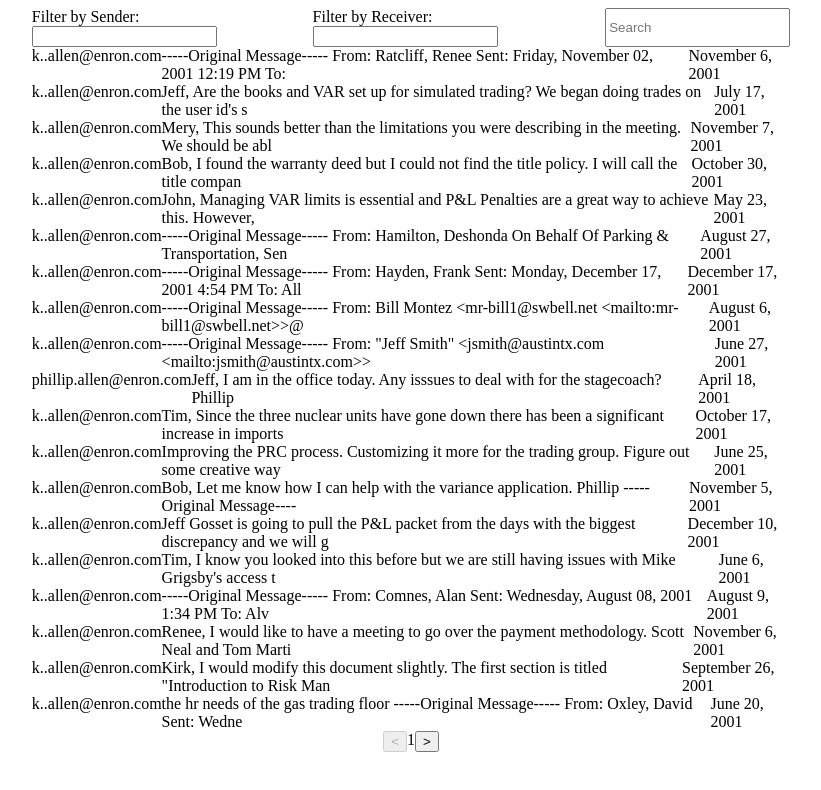
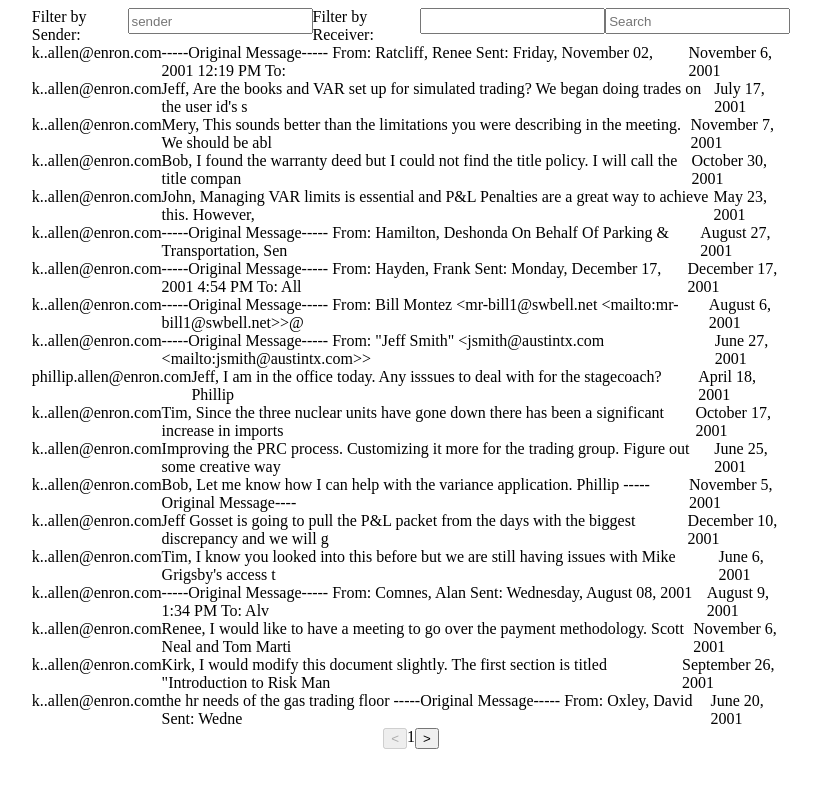
Before and after one commit to evgen-chu/email-archive-viewer-ts, a React (Create React App) app: page / in a window 1280 px wide. Shown: the top 790 px of the page, without its empty margins (229-1050 px from the left). Built offline with nearby package versions, Linux system fonts and the light colour scheme.

Commit message:
added possibility to filter emails by sender

```diff
--- a/src/ActionBar.js
+++ b/src/ActionBar.js
@@ -1,12 +1,15 @@
 import React from "react";
 import styled from "styled-components";
+import { getAllSenders } from "./jsonStorage";
+import FilterBySender from "./FilterBySender";
 
-const ActionBar = () => {
+const ActionBar = ({ sender, setSender }) => {
   return (
     <Wrapper>
       <div>
         <label>Filter by Sender:</label>
-        <input type="text" />
+        {/* <input type="text" /> */}
+        <FilterBySender sender={sender} setSender={setSender} />
       </div>
       <div>
         <label>Filter by Receiver:</label>
@@ -23,6 +26,12 @@ const Wrapper = styled.div`
   display: flex;
   justify-content: space-between;
   margin: auto;
+  div {
+    display: flex;
+  }
+  input {
+    height: 20px;
+  }
 `;
 
 export default ActionBar;
--- /dev/null
+++ b/src/AppContext.js
@@ -0,0 +1,15 @@
+import React, { createContext, useEffect, useState } from "react";
+
+export const AppContext = createContext(null);
+
+const AppProvider = ({ children }) => {
+  const [sender, setSender] = useState(null);
+  const [page, setPage] = useState(1);
+  return (
+    <AppContext.Provider value={{ sender, setSender, page, setPage }}>
+      {children}
+    </AppContext.Provider>
+  );
+};
+
+export default AppProvider;
--- a/src/BrowsePage.js
+++ b/src/BrowsePage.js
@@ -1,23 +1,32 @@
-import React, { useState, useEffect } from "react";
+import React, { useState, useEffect, useContext } from "react";
 import EmailGrid from "./EmailGrid";
-import { getEmails } from "./jsonStorage";
+import { getEmails, getAllSenders } from "./jsonStorage";
 import ActionBar from "./ActionBar";
 import PageButtons from "./PageButtons";
+import { AppContext } from "./AppContext";
+import styled from "styled-components";
 
 const BrowsePage = () => {
-  const [page, setPage] = useState(1);
+  const { sender, setSender, page } = useContext(AppContext);
+
   const [items, setItems] = useState([]);
+  //const [sender, setSender] = useState(null);
   useEffect(() => {
-    setItems(getEmails(page, 20));
-  }, [page]);
+    setItems(getEmails(page, 20, sender));
+  }, [page, sender]);
 
   return (
-    <div>
-      <ActionBar />
+    <Wrapper>
+      <ActionBar sender={sender} setSenders={setSender} />
       {items && <EmailGrid items={items} />}
-      <PageButtons page={page} setPage={setPage} />
-    </div>
+      <PageButtons />
+    </Wrapper>
   );
 };
 
+const Wrapper = styled.div`
+  position: relative;
+  z-index: 1;
+`;
+
 export default BrowsePage;
--- a/src/EmailGrid.js
+++ b/src/EmailGrid.js
@@ -5,12 +5,17 @@ import { v4 as uuidv4 } from "uuid";
 
 const EmailGrid = ({ items }) => {
   return (
-    <div>
+    <Wrapper>
       {items.map((item) => {
         return <EmailPreview key={uuidv4()} item={item} />;
       })}
-    </div>
+    </Wrapper>
   );
 };
 
+const Wrapper = styled.div`
+  position: relative;
+  z-index: 1;
+`;
+
 export default EmailGrid;
--- /dev/null
+++ b/src/FilterBySender.js
@@ -0,0 +1,87 @@
+import React, { useEffect, useState, useContext } from "react";
+import styled from "styled-components";
+import { searchForSender } from "./jsonStorage";
+import { AppContext } from "./AppContext";
+
+const FilterBySender = () => {
+  const { sender, setSender, setPage } = useContext(AppContext);
+  const [searchTerm, setSearchTerm] = useState("");
+  const [searchResult, setSearchResult] = useState("");
+  const [suggestionsVisibility, setSuggestionsVisibility] = useState(false);
+  //const [sender, setSender] = useState(null);
+  useEffect(() => {
+    if (searchTerm.length > 0) {
+      let temp = searchForSender(searchTerm);
+      setSearchResult(temp);
+    }
+  }, [searchTerm]);
+  return (
+    <Wrapper>
+      <input
+        type="text"
+        placeholder="sender"
+        value={searchTerm}
+        onChange={(e) => {
+          setSearchTerm(e.target.value);
+          setSuggestionsVisibility(true);
+        }}
+      />
+      {sender && (
+        <SenderWrapper>
+          <Sender>{sender}</Sender>
+          <button
+            onClick={(e) => {
+              setSender(null);
+              setPage(1);
+            }}
+          >
+            X
+          </button>
+        </SenderWrapper>
+      )}
+      {searchResult.length > 0 && (
+        <Suggestions suggestionsVisibility={suggestionsVisibility}>
+          <ul>
+            {searchResult.map((item) => {
+              return (
+                <li
+                  onClick={(e) => {
+                    setSearchTerm("");
+                    setSuggestionsVisibility(false);
+                    setSender(item);
+                    setPage(1);
+                  }}
+                >
+                  {item}
+                </li>
+              );
+            })}
+          </ul>
+        </Suggestions>
+      )}
+    </Wrapper>
+  );
+};
+const Wrapper = styled.div`
+  position: relative;
+  display: flex;
+  flex-direction: column;
+`;
+const Suggestions = styled.div`
+  background-color: #fff;
+  visibility: ${(props) =>
+    props.suggestionsVisibility ? "visible" : "hidden"};
+  position: absolute;
+  z-index: 5;
+  top: 20px;
+  left: -20px;
+`;
+const Sender = styled.div`
+  border: 1px solid green;
+  border-radius: 5px;
+`;
+const SenderWrapper = styled.div`
+  display: flex;
+`;
+
+export default FilterBySender;
--- a/src/PageButtons.js
+++ b/src/PageButtons.js
@@ -1,12 +1,14 @@
-import React, { useEffect, useState } from "react";
+import React, { useContext, useEffect, useState } from "react";
 import styled from "styled-components";
 import { getEmails } from "./jsonStorage";
-const PageButtons = ({ page, setPage }) => {
+import { AppContext } from "./AppContext";
+const PageButtons = () => {
+  const { page, setPage, sender } = useContext(AppContext);
   const [nextPage, setNextPage] = useState(true);
   useEffect(() => {
-    let items = getEmails(page + 1, 20);
+    let items = getEmails(page + 1, 20, sender);
     items.length === 0 ? setNextPage(false) : setNextPage(true);
-  }, [page]);
+  }, [page, sender]);
   return (
     <Wrapper>
       <button
--- a/src/index.js
+++ b/src/index.js
@@ -1,10 +1,13 @@
 import React from "react";
 import ReactDOM from "react-dom";
 import App from "./App";
+import AppProvider from "./AppContext";
 
 ReactDOM.render(
   <React.StrictMode>
-    <App />
+    <AppProvider>
+      <App />
+    </AppProvider>
   </React.StrictMode>,
   document.getElementById("root")
 );
--- a/src/jsonStorage.js
+++ b/src/jsonStorage.js
@@ -1,10 +1,15 @@
 const emails = require("./assets/email.json");
 
 //get paginated result
-export const getEmails = (page, limit) => {
+export const getEmails = (page, limit, sender) => {
+  let temp;
+  if (sender) {
+    temp = emails.filter((item) => item.from === sender);
+  } else temp = emails;
+
   const startInd = (page - 1) * limit;
   const endInd = page * limit - 1;
-  let result = emails.slice(startInd, endInd);
+  let result = temp.slice(startInd, endInd);
   return result;
 };
 
@@ -28,12 +33,27 @@ const getEmailsByReceiver = (user) => {
   return result;
 };
 
-const search = (searchTerm) => {
+export const search = (searchTerm) => {
   let result = emails.filter((item) => {
     return item.subject.includes(searchTerm) || item.body.includes(searchTerm);
   });
-  console.log(result);
+  //console.log(result);
   return result;
 };
 
 //search("analyst");
+
+export const getAllSenders = () => {
+  let senders = [...new Set(emails.map((item) => item.from))];
+  return senders;
+};
+
+//getAllSenders();
+
+export const searchForSender = (searchTerm) => {
+  let senders = [...new Set(emails.map((item) => item.from))];
+  let result = senders.filter((item) => {
+    return item.includes(searchTerm);
+  });
+  return result;
+};
```
